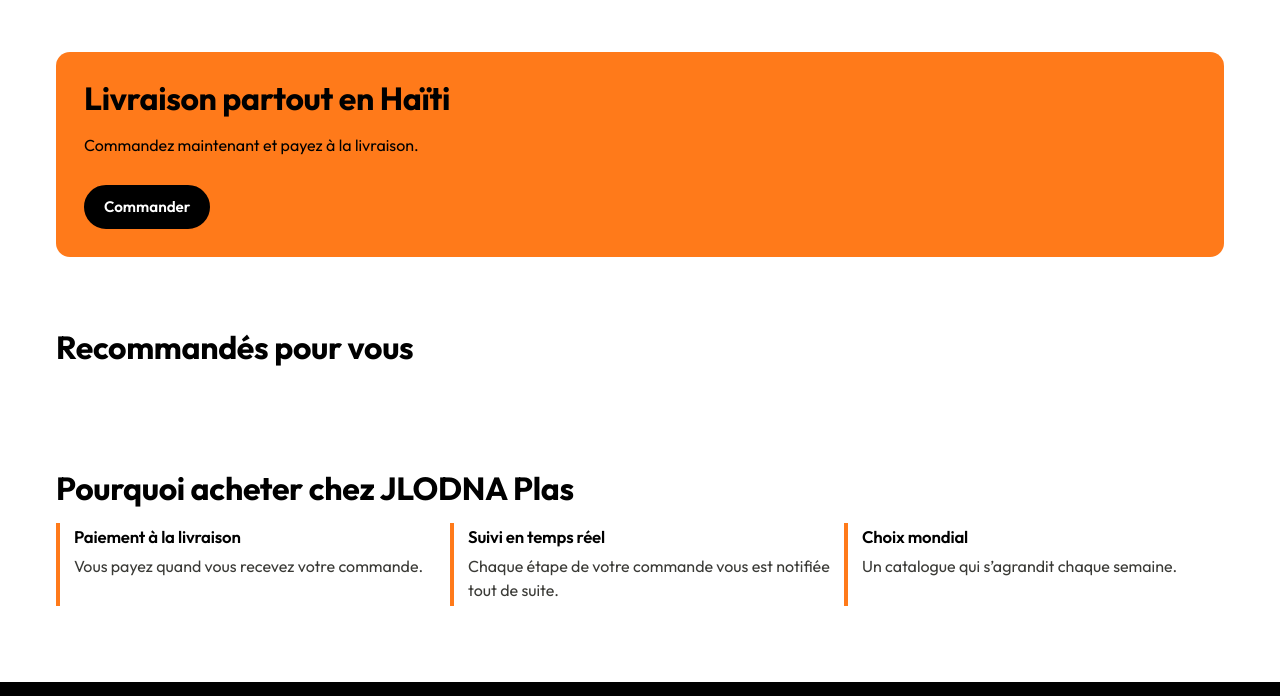
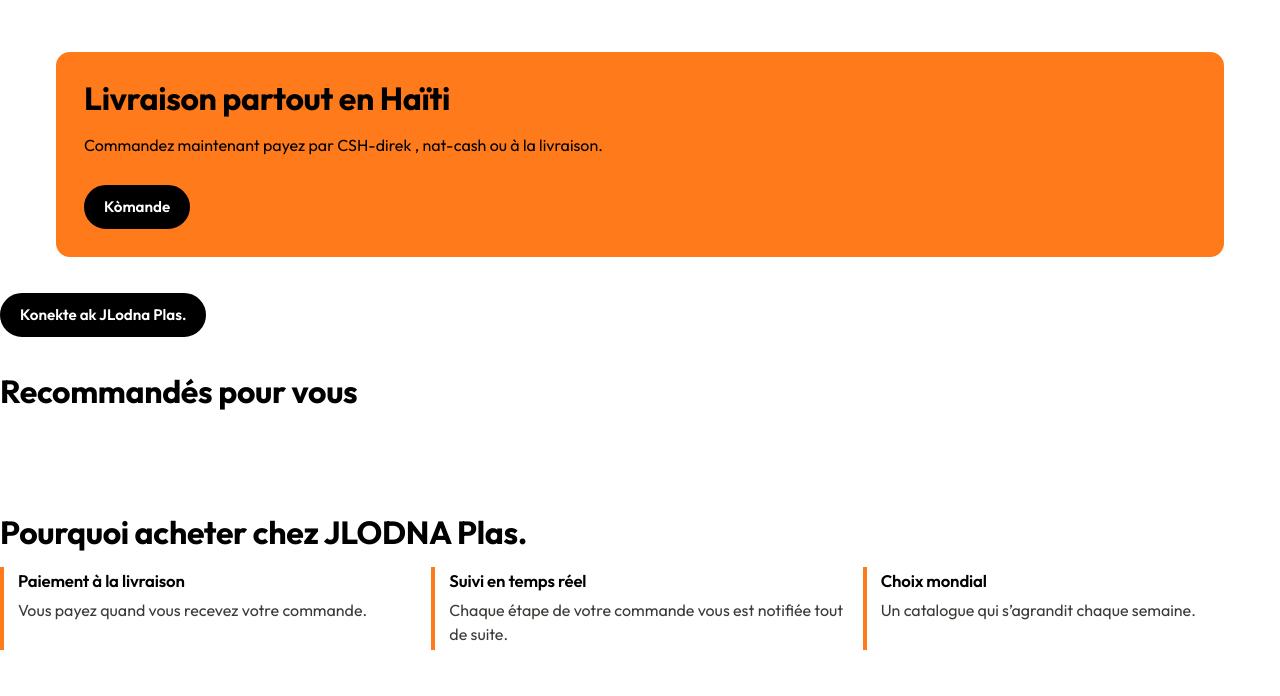
Before and after one commit to Jonathan-Odthan/jlodnaplas, a website with bundled scripts: page index.html in a window 1280 px wide. Shown: the part 1020-1716 px from the top of the page. Built offline with nearby package versions, Linux system fonts and the light colour scheme; files whose address does not match are found by name.

Commit message:
Revise delivery information and call-to-action
Updated promotional text and button for delivery options.

```diff
--- a/index.html
+++ b/index.html
@@ -132,7 +132,7 @@
 <main id="main">
 
 <section class="hero"><div class="dot-big" aria-hidden="true"></div><div class="wrap">
-<h1>JLODNA Plas<br><em>Marché haïtienne</em></h1>
+<h1>JLODNA <em>Plas.</em><br><em>Marché haïtienne</em></h1>
 <p>Tout ce qu’il vous faut, commandé en quelques secondes et livré chez vous.</p>
 <div class="cta"><a class="btn primary" href="/shop">Voir la boutique</a><a class="btn ghost" href="/shop?sort=new">Nouveautés</a></div></div></section>
 <div class="wrap">
@@ -140,9 +140,9 @@
 <section class="block"><div class="sec-head"><h2>Produits populaires</h2><a href="/shop?sort=popular">Voir plus</a></div><div class="grid-p" id="popular"></div></section>
 <section class="block"><div class="sec-head"><h2>Nouveautés</h2><a href="/shop?sort=new">Voir plus</a></div><div class="grid-p" id="news"></div></section>
 <section class="block" id="sale-sec"><div class="sec-head"><h2>Produits en promotion</h2><a href="/shop?sale=1">Voir plus</a></div><div class="grid-p" id="sale"></div></section>
-<section class="block"><div class="promo"><div><h2>Livraison partout en Haïti</h2><p id="promo-text">Commandez maintenant et payez à la livraison.</p></div><a class="btn dark" href="/shop">Commander</a></div></section>
+<section class="block"><div class="promo"><div><h2>Livraison partout en Haïti</h2><p id="promo-text">Commandez maintenant payez par CSH-direk , nat-cash ou à la livraison.</p></div><a class="btn dark" href="/shop">Kòmande</a></div></div><a class="btn dark" href="https://bio.jlodna.com">Konekte ak JLodna Plas.</a></div></section>
 <section class="block"><div class="sec-head"><h2>Recommandés pour vous</h2></div><div class="grid-p" id="reco"></div></section>
-<section class="block"><h2>Pourquoi acheter chez JLODNA Plas</h2><div class="why">
+<section class="block"><h2>Pourquoi acheter chez JLODNA Plas.</h2><div class="why">
 <div><h3>Paiement à la livraison</h3><p>Vous payez quand vous recevez votre commande.</p></div>
 <div><h3>Suivi en temps réel</h3><p>Chaque étape de votre commande vous est notifiée tout de suite.</p></div>
 <div><h3>Choix mondial</h3><p>Un catalogue qui s’agrandit chaque semaine.</p></div></div></section>
```
